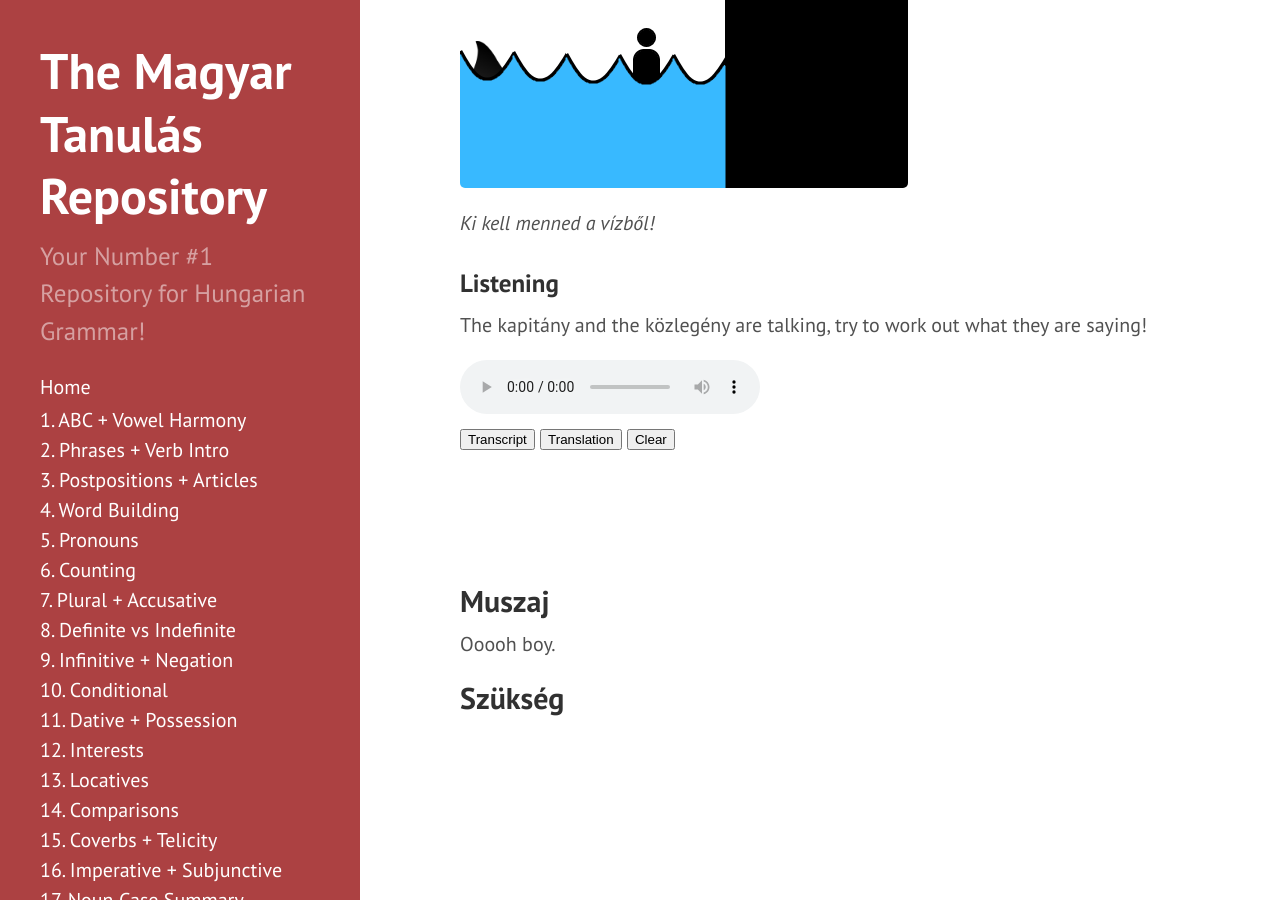
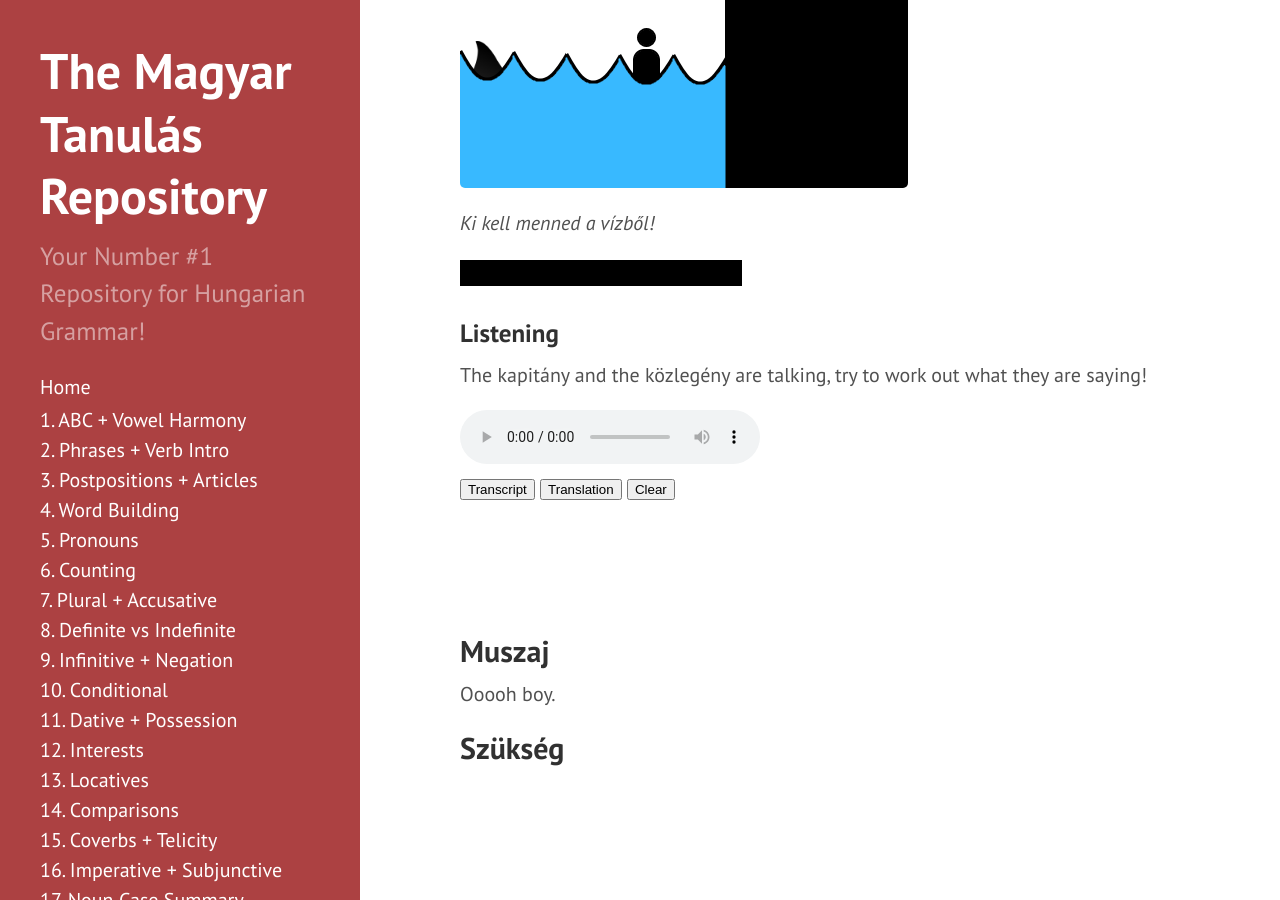
Before and after one commit to Magyartanulas/magyartanulas.github.io, a Jekyll site: the page built from expressing_need.md, in a window 1280 px wide and 900 px high, scrolled down 1861 px. Built offline with Jekyll 4.4.1, drawn with Linux system fonts in a browser that asks for light colours; Markdown is read by kramdown in place of the engine named in the settings.

Commit message:
Update expressing_need.md

```diff
--- a/expressing_need.md
+++ b/expressing_need.md
@@ -49,6 +49,8 @@ Remember the [infinitive](https://magyartanulas.github.io/infinitive_negation/)?
 
 ![víz](https://magyartanulas.github.io/public/víz.png)
 *Ki kell menned a vízből!*
+
+<span class="spoiler">You need to get out of the water!</span>
 
 ### Listening
 
```
